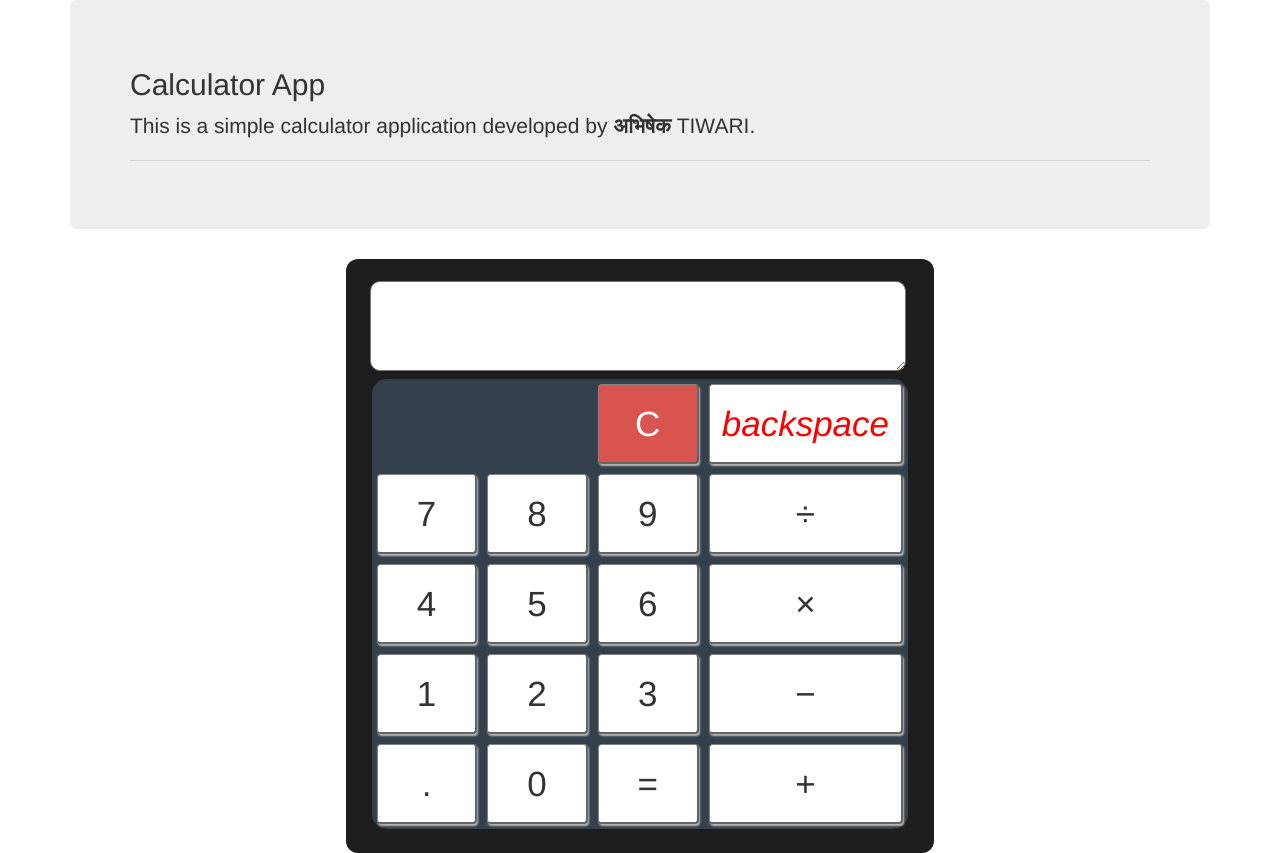
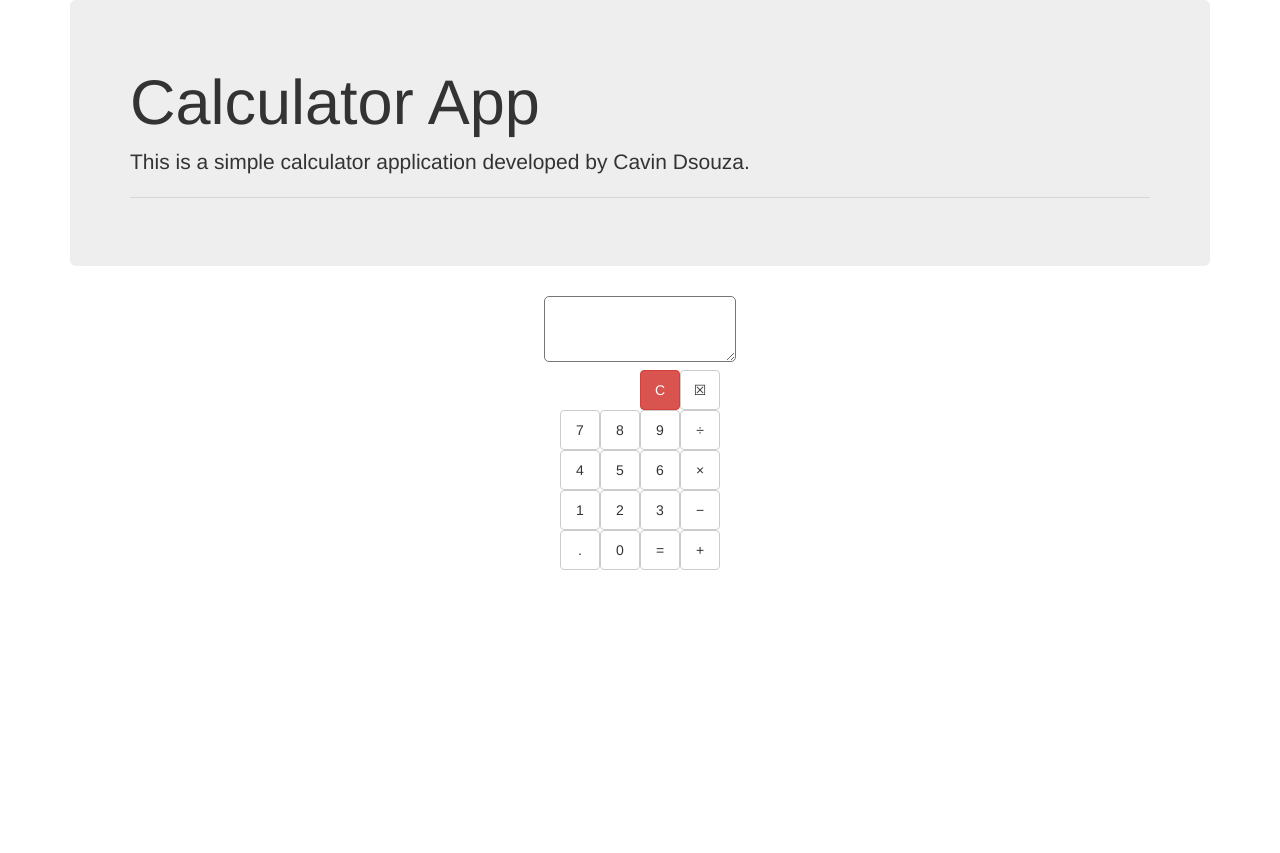
Before and after one commit to vyomic/calcu, a Django app: page / in a window 1280 px wide. After the commit the page ends 570 px from the top, so only its background shows below. Run offline with Django 4.2, Linux system fonts and the light colour scheme; some libraries are stand-ins or nearby versions.

Commit message:
Update index.html

```diff
--- a/template/index.html
+++ b/template/index.html
@@ -9,68 +9,24 @@
   			integrity="sha256-hwg4gsxgFZhOsEEamdOYGBf13FyQuiTwlAQgxVSNgt4="
   			crossorigin="anonymous">
   	</script>
-<style>
-	.calcbox{
-		/* border: 2px solid red; */
-		width: fit-content;
-		padding: 12px;
-		padding-top: 10px;
-		border-radius: 12px;
-		padding-bottom: 12px;
-		background-color: rgb(31, 30, 30);
-		margin: auto;}
-	td{
-		width: 120px !important;
-		height: 90px !important;
-		padding: 5px;
-	}
-	.btn{
-		width: 100%;
-		height: 100%;
-		font-size: 35px;
-		border: 2px solid rgb(100, 100, 100);
-		border-top: 1px solid grey;
-		border-left: 1px solid grey;
-		box-shadow: 1px 2px 2px rgb(187, 187, 187);
-	}
-	.btn:hover{
-		border: 1px solid grey;
-		box-shadow: 0;
-	}
-	.rbox{
-		width: 95%;
-		margin-left: 12px;
-		margin-top: 12px;
-		height: 90px;
-		font-size: 35px;
-		border-radius: 10px;
-	}
-	.keypad{
-		/* border: 2px solid green; */
-		border-radius: 15px;
-		width: 95%;
-		background-color: rgb(52, 65, 77);
-		margin-bottom: 12px;
-		}
-</style>
 </head>
 <body>
 	<div class="container">
 		<div class="jumbotron">
-		<h2 class="display-2">Calculator App</h2>
-		<p class="lead">This is a simple calculator application developed by <b>अभिषेक </b> TIWARI.</p>
+			<h1 class="display-3">Calculator App</h1>
+			<p class="lead">This is a simple calculator application developed by Cavin Dsouza.</p>
 			<hr class="my-4">
 		</div>
 
-		<div class="calcbox">
-			<textarea id="resultArea" class="rbox"> </textarea>
-			<div id="opac"></div>
-			<table class="keypad">
+
+		<textarea id="resultArea" readonly rows="3" cols="21"></textarea>
+
+		<table>
 			<tr>
 				<td></td>
 				<td></td>
 				<td><button id="clrTxt" class="btn btn-danger">C</button></td>
-					<td><button id="del" class="btn btn-default"><i class="material-icons" style="color:red">backspace</i></button></td>
+				<td><button id="del" class="btn btn-default">&#9746;</button></td>
 			</tr>
 
 			<tr>
@@ -102,8 +58,6 @@
 			</tr>
 		</table>
 	</div>
-</div>
-
 	<script type="text/javascript" src="{% static "js/calc.js" %}"></script>
 </body>
 </html>
```
Lines whose indentation alone changed are shown as unchanged.
